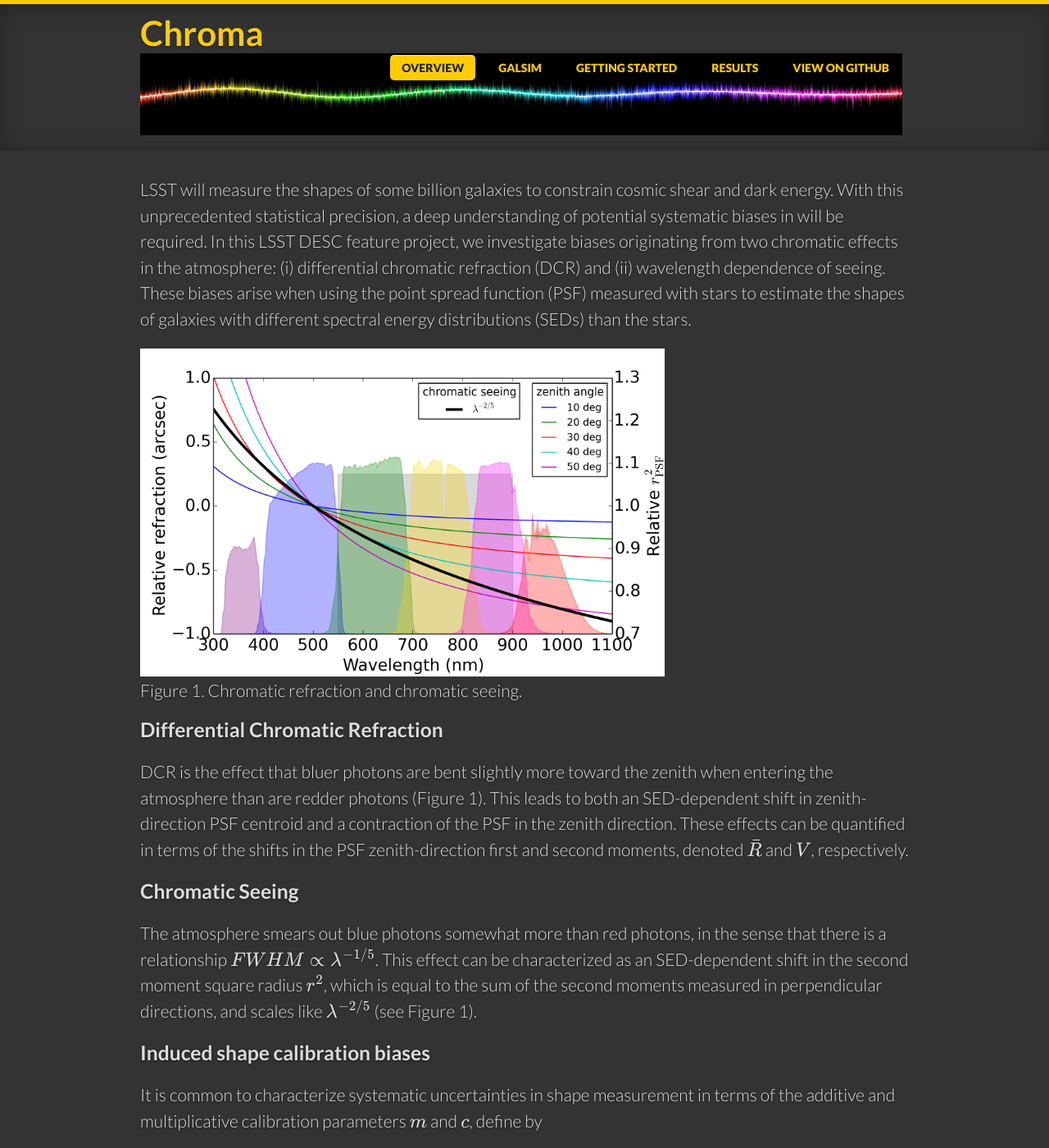
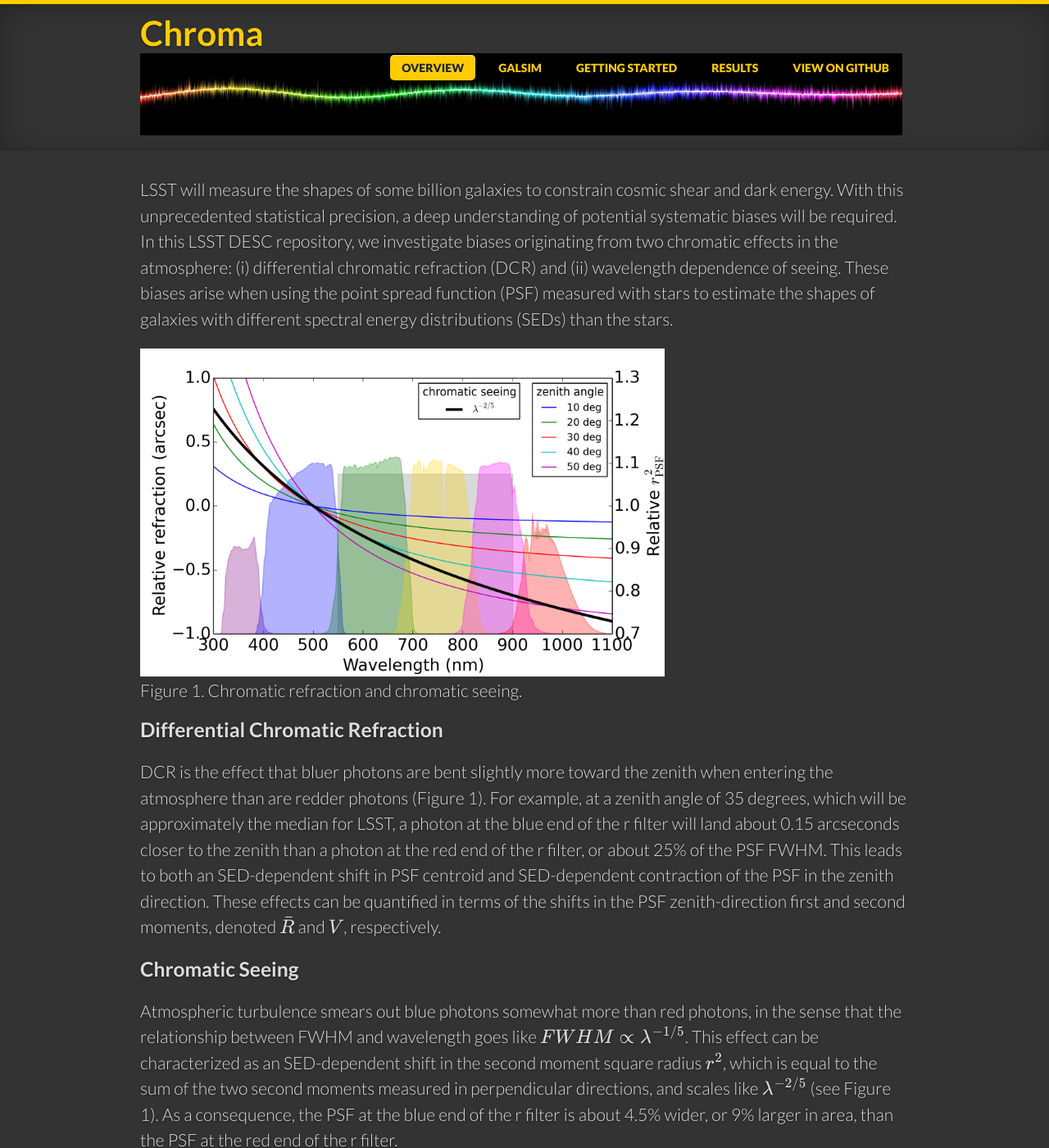
Before and after one commit to LSSTDESC/chroma, a Jekyll site: the page built from index.html, in a window 1280 px wide and 1400 px high. Shown: the whole window at 82% size. Built offline with Jekyll 4.4.1, drawn with Linux system fonts in a browser that asks for light colours; some web fonts are replaced; formulas are drawn with MathJax 3; some of the changed text lies outside the part shown.

Commit message:
small edits

```diff
--- a/index.html
+++ b/index.html
@@ -5,7 +5,7 @@
 ---
 
 <p class="line">
-  LSST will measure the shapes of some billion galaxies to constrain cosmic shear and dark energy.  With this unprecedented statistical precision, a deep understanding of potential systematic biases in will be required.  In this LSST DESC feature project, we investigate biases originating from two chromatic effects in the atmosphere: (i) differential chromatic refraction (DCR) and (ii) wavelength dependence of seeing.  These biases arise when using the point spread function (PSF) measured with stars to estimate the shapes of galaxies with different spectral energy distributions (SEDs) than the stars.
+  LSST will measure the shapes of some billion galaxies to constrain cosmic shear and dark energy.  With this unprecedented statistical precision, a deep understanding of potential systematic biases will be required.  In this LSST DESC repository, we investigate biases originating from two chromatic effects in the atmosphere: (i) differential chromatic refraction (DCR) and (ii) wavelength dependence of seeing.  These biases arise when using the point spread function (PSF) measured with stars to estimate the shapes of galaxies with different spectral energy distributions (SEDs) than the stars.
 </p>
 <figure>
   <img src="{{ site.url }}/img/chromatic_biases.png" height=400/>
@@ -15,27 +15,32 @@
 <h3> Differential Chromatic Refraction </h3>
 <p>
 DCR is the effect that bluer photons are bent slightly more toward the zenith when entering the
-atmosphere than are redder photons (Figure 1).  This leads to both an SED-dependent shift in
-zenith-direction PSF centroid and a contraction of the PSF in the zenith direction.  These effects
-can be quantified in terms of the shifts in the PSF zenith-direction first and second moments,
-denoted \(\bar{R}\) and \(V\), respectively.
+atmosphere than are redder photons (Figure 1).  For example, at a zenith angle of 35 degrees, which
+will be approximately the median for LSST, a photon at the blue end of the r filter will land about
+0.15 arcseconds closer to the zenith than a photon at the red end of the r filter, or about 25% of
+the PSF FWHM.  This leads to both an SED-dependent shift in PSF centroid and SED-dependent
+contraction of the PSF in the zenith direction.  These effects can be quantified in terms of the
+shifts in the PSF zenith-direction first and second moments, denoted \(\bar{R}\) and \(V\),
+respectively.
 </p>
 
 <h3> Chromatic Seeing </h3>
 <p>
-The atmosphere smears out blue photons somewhat more than red photons, in the sense that there is
-a relationship \(FWHM \propto \lambda^{-1/5}\).  This effect can be characterized as an
-SED-dependent shift in the second moment square radius \(r^2\), which is equal to the sum of the
-second moments measured in perpendicular directions, and scales like \(\lambda^{-2/5}\) (see
-Figure 1).
+Atmospheric turbulence smears out blue photons somewhat more than red photons, in the sense that
+the relationship between FWHM and wavelength goes like \(FWHM \propto \lambda^{-1/5}\).  This effect
+can be characterized as an SED-dependent shift in the second moment square radius \(r^2\), which is
+equal to the sum of the two second moments measured in perpendicular directions, and scales like
+\(\lambda^{-2/5}\) (see Figure 1).  As a consequence, the PSF at the blue end of the r filter is
+about 4.5% wider, or 9% larger in area, than the PSF at the red end of the r filter.
 </p>
 
 <h3>Induced shape calibration biases</h3>
 <p>
-It is common to characterize systematic uncertainties in shape measurement in terms of the additive
-and multiplicative calibration parameters \(m\) and \(c\), define by
+These misestimations of the PSF moments lead to systematic errors in galaxy shape measurement.
+It is common to characterize such biases in terms of the additive and multiplicative shear
+calibration parameters \(m\) and \(c\), defined by
 \[\hat{\gamma_i} = (1+m_i)\gamma_i + c_i.\]
-where \(\hat{\gamma_i}\) is the shear estimate for the true shear \(\gamma_i\).
+where \(\hat{\gamma_i}\) is the shear estimator and the true shear is \(\gamma_i\).
 In these terms, the bias from differential chromatic refraction can be written
 \[m_1^{DCR} = m_2^{DCR} = \frac{- \Delta V}{r^2_{gal}} \]
 \[c_1^{DCR} = \frac{- \Delta V}{2r^2_{gal}} \]
@@ -48,17 +53,28 @@
 where \(\Delta r^2_{psf} = r^2_{PSF, star} - r^2_{PSF, gal}\) and \(\epsilon_i^{psf}\) is the
 (usually small) ellipticity of the PSF.
 
-For LSST, the requirements are approximately to keep \(|m|\) and \(|c|\) below 0.003 and 0.0006, respectively.
+For LSST, the requirements are approximately to keep \(|m|\) and \(|c|\) below 0.003 and 0.0015,
+respectively.
+
 </p>
-<h3> Analysis</h3>
+<h3>Analysis</h3>
 <p>
-Our analysis consists of three parts:
+In this repository we aim to quantify the chromatic biases expected for LSST and to investigate
+strategies to mitigate these biases.  Our analysis consists of three parts:
 <ul>
-<li>Using galaxy and stellar catalogs generated from the <a href="https://dev.lsstcorp.org/trac/wiki/Installation">LSST catalogs framework</a>, we make analytic estimates of the sizes of the two chromatic biases.
-<li>With the same catalogs, we also investigate techniques to predict the size of chromatic biases from LSST multi-filter photometry so that they can be removed.
-<li>From simulated images, we also demonstrate an additional “model bias” arising from the unknown shape of the point spread function.
+<li>Using galaxy and stellar catalogs generated from the
+<a href="https://dev.lsstcorp.org/trac/wiki/Installation">LSST catalogs framework</a>,
+we make analytic estimates of the sizes of the two chromatic biases.
+<li>With the same catalogs, we also investigate techniques to predict the size of chromatic biases
+from LSST multi-filter photometry so that they can be removed.
+<li>From simulated images, we also demonstrate an additional “model bias” arising from the unknown
+shape of the point spread function.
 </ul>
 </p>
 <p>
-In addition to its relevance to LSST, these analyses are applicable to other large-volume ground-based surveys such as DES, Hyper Suprime-Cam and KIDS, where the same atmospheric biases will manifest.  The wavelength dependence of seeing present for atmospheric turbulence is also qualitatively similar to the wavelength dependence of the diffraction limit, which will affect space-based cosmic shear surveys such as Euclid.
+In addition to its relevance to LSST, these analyses are applicable to other large-volume
+ground-based surveys such as DES, Hyper Suprime-Cam and KIDS, where the same atmospheric biases will
+manifest.  The wavelength dependence of seeing present for atmospheric turbulence is also
+qualitatively similar to the wavelength dependence of the diffraction limit, which will affect
+space-based cosmic shear surveys such as Euclid.
 </p>
```
Also changed, not shown: GettingStarted/index.md (+13 -7 lines), galsim/index.md (+1 -1 lines).
